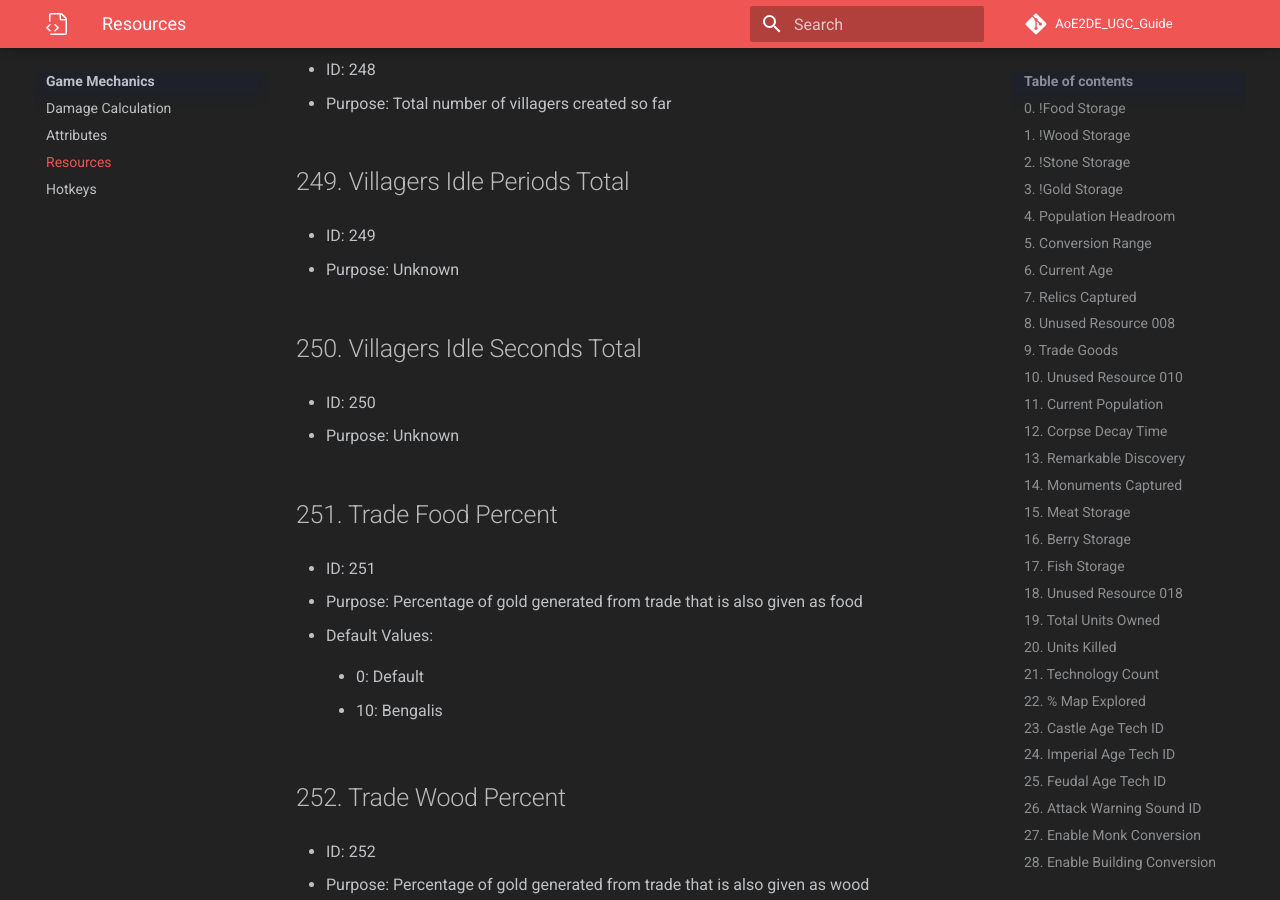
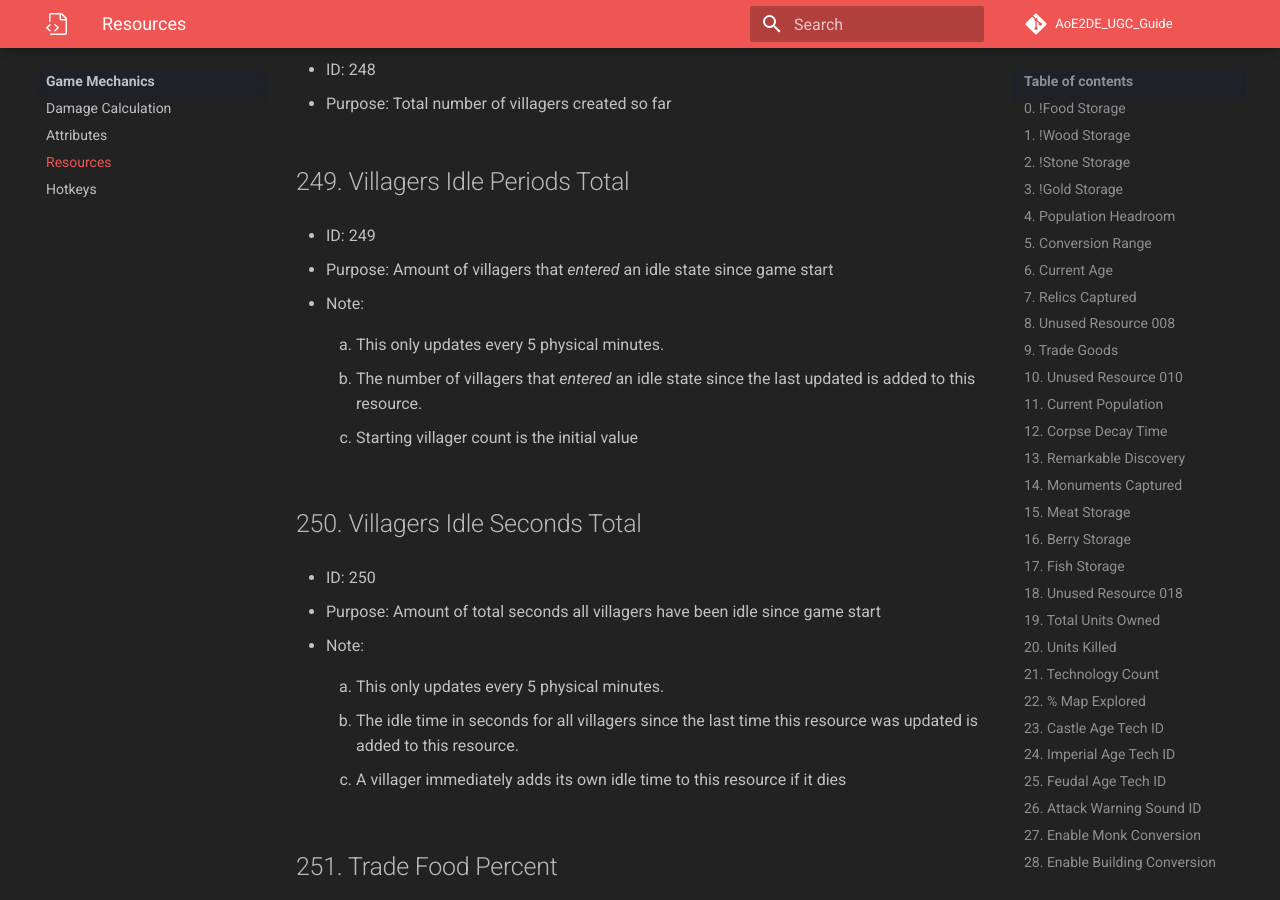
Before and after one commit to Divy1211/AoE2DE_UGC_Guide, an MkDocs documentation site: the page built from docs/general/resources/resources.md, in a window 1280 px wide and 900 px high, scrolled down 52340 px. Built offline with MkDocs 1.6.1 and Material for MkDocs 9.7.7, drawn with Linux system fonts in a browser that asks for light colours; some web fonts are replaced; comment, search, counter and statistics services are not loaded; some of the changed text lies outside the part shown.

```diff
--- a/docs/general/resources/resources.md
+++ b/docs/general/resources/resources.md
@@ -2010,13 +2010,29 @@ This page is a list of all the player resources in the scenario editor and their
 
 - ID: 249
 
-- Purpose: Unknown
+- Purpose: Amount of villagers that *entered* an idle state since game start
+
+- Note:
+
+    1. This only updates every 5 physical minutes.
+
+    2. The number of villagers that *entered* an idle state since the last updated is added to this resource.
+
+    3. Starting villager count is the initial value
 
 ## 250. Villagers Idle Seconds Total
 
 - ID: 250
 
-- Purpose: Unknown
+- Purpose: Amount of total seconds all villagers have been idle since game start
+
+- Note:
+
+    1. This only updates every 5 physical minutes.
+
+    2. The idle time in seconds for all villagers since the last time this resource was updated is added  to this resource.
+
+    3. A villager immediately adds its own idle time to this resource if it dies
 
 ## 251. Trade Food Percent
 
@@ -2118,12 +2134,46 @@ This page is a list of all the player resources in the scenario editor and their
 
 - ID: 257
 
-- Purpose: This amount is added to the attribute ([Speed Up Effect Type](#259-speed-up-effect-type)) of all units of class ([Speed Up Object Type](#258-speed-up-object-type)) when they are in the range of the speed up effect
+- Purpose: The formulae given below are used with this resource as the `value` to adjust the attribute ([Speed Up Effect Type](#259-speed-up-effect-type)) of all units of class ([Speed Up Object Type](#258-speed-up-object-type)) when they are in the range of the speed up effect
 
 - Default Values:
 
     - 0.2:  Default
 
+- Note: For each of the attributes that work with this resource, the new value to set is determined using the following formulae:
+
+    (013) `new_workrate = original + value`
+
+    (005) `new_movement_speed = original * (1 + value)`
+
+    (109) `new_regeneration_rate = original + (3600/value)`
+
+    See also:
+
+    [Speed Up Building Type](./#255-speed-up-building-type)
+
+    [Speed Up Building Range](./#256-speed-up-building-range)
+
+    [Speed Up Percentage](./#257-speed-up-percentage)
+
+    [Speed Up Object Type](./#258-speed-up-object-type)
+
+    [Speed Up Effect Type](./#259-speed-up-effect-type)
+
+    [Speed Up Secondary Effect Type](./#260-speed-up-secondary-effect-type)
+
+    [Speed Up Secondary Percentage](./#261-speed-up-secondary-percentage)
+
+## 258. Speed Up Object Type
+
+- ID: 258
+
+- Purpose: This is `900 + class_id` for the class of units that should be affected by the speed up effect
+
+- Default Values:
+
+    - 919:  (Trade Cart class) Default
+
 - Note: See also:
 
     [Speed Up Building Type](./#255-speed-up-building-type)
@@ -2140,15 +2190,15 @@ This page is a list of all the player resources in the scenario editor and their
 
     [Speed Up Secondary Percentage](./#261-speed-up-secondary-percentage)
 
-## 258. Speed Up Object Type
-
-- ID: 258
-
-- Purpose: This is `900 + class_id` for the class of units that should be affected by the speed up effect
-
-- Default Values:
-
-    - 919:  (Trade Cart class) Default
+## 259. Speed Up Effect Type
+
+- ID: 259
+
+- Purpose: The ID of the attribute that is modified by the speed up effect. Only 5 (Movement Speed), 13 (Work Rate) and 109 (Regeneration) have been found to work so far
+
+- Default Values:
+
+    - 5:  (Movement Speed) Default
 
 - Note: See also:
 
@@ -2166,15 +2216,15 @@ This page is a list of all the player resources in the scenario editor and their
 
     [Speed Up Secondary Percentage](./#261-speed-up-secondary-percentage)
 
-## 259. Speed Up Effect Type
-
-- ID: 259
-
-- Purpose: The ID of the attribute that is modified by the speed up effect. Only 5 (Movement Speed), 13 (Work Rate) and 109 (Regeneration) have been found to work so far
-
-- Default Values:
-
-    - 5:  (Movement Speed) Default
+## 260. Speed Up Secondary Effect Type
+
+- ID: 260
+
+- Purpose: This is the ID of the secondary attribute that is modified by the speed up effect. Only 5 (Movement Speed), 13 (Work Rate) and 109 (Regeneration) have been found to work so far
+
+- Default Values:
+
+    - 109:  (Regeneration Rate) Default
 
 - Note: See also:
 
@@ -2192,15 +2242,15 @@ This page is a list of all the player resources in the scenario editor and their
 
     [Speed Up Secondary Percentage](./#261-speed-up-secondary-percentage)
 
-## 260. Speed Up Secondary Effect Type
-
-- ID: 260
-
-- Purpose: This is the ID of the secondary attribute that is modified by the speed up effect. Only 5 (Movement Speed), 13 (Work Rate) and 109 (Regeneration) have been found to work so far
-
-- Default Values:
-
-    - 109:  (Regeneration Rate) Default
+## 261. Speed Up Secondary Percentage
+
+- ID: 261
+
+- Purpose: This amount is added to the secondary attribute ([Speed Up Secondary Effect Type](#260-speed-up-secondary-effect-type)) of all units of class ([Speed Up Object Type](#258-speed-up-object-type)) when they are in the range of the speed up effect
+
+- Default Values:
+
+    - 60:  Default
 
 - Note: See also:
 
--- a/docs/general/resources/resources.py
+++ b/docs/general/resources/resources.py
@@ -72,7 +72,8 @@ for i in range(1, 9):
 for i in range(len(linkso)):
     md = md.replace(linkso[i], links[i])
 
-
-
 with open("./resources.md", "w") as file:
     file.write(md)
+
+# with open("./resources_t.md", "w") as file:
+#     file.write(md)
```
Also changed, not shown: other parts of docs/general/resources/resources.md (+0 -26 lines), docs/general/resources/res_desc.json.
